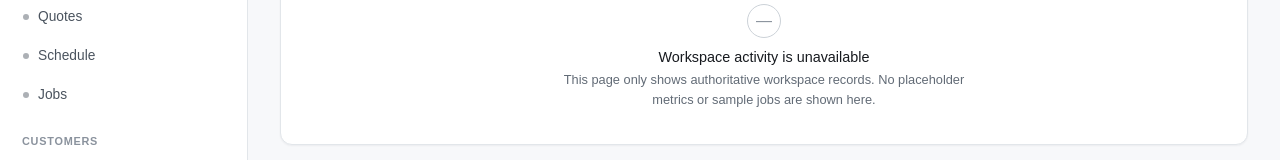
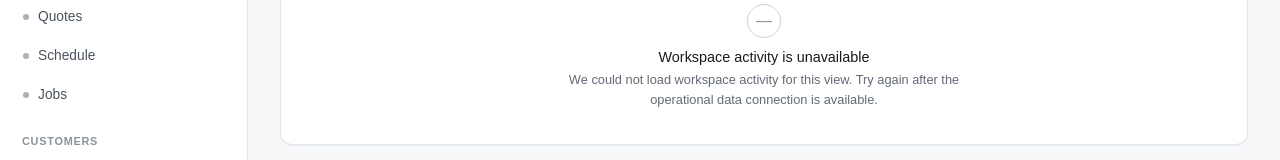
Before and after one commit to SaamVR/ServiceDesk, a Next.js app: page /app/brightroom/overview in a window 1280 px wide. Shown: the part 227-387 px from the top of the page. Built offline with nearby package versions, Linux system fonts and the light colour scheme.

Commit message:
fix(ui): tighten overview truth and timestamp presentation

```diff
--- a/src/features/operations/StaffOverviewDashboard.tsx
+++ b/src/features/operations/StaffOverviewDashboard.tsx
@@ -32,7 +32,7 @@ export function StaffOverviewDashboard({
         <Panel>
           <EmptyState
             title="Workspace activity is unavailable"
-            description="This page only shows authoritative workspace records. No placeholder metrics or sample jobs are shown here."
+            description="We could not load workspace activity for this view. Try again after the operational data connection is available."
           />
         </Panel>
       </>
@@ -136,7 +136,7 @@ export function StaffOverviewDashboard({
                 <article className="app-row" key={visit.id}>
                   <div>
                     <h3>Visit {visit.id}</h3>
-                    <p>{new Date(visit.startAt).toLocaleString("en-US", { dateStyle: "medium", timeStyle: "short" })}</p>
+                    <p>{formatVisitStart(visit.startAt)}</p>
                   </div>
                   <div className="app-row-meta">
                     <StatusBadge tone={visit.status === "PAYMENT_REVIEW" || visit.status === "PENDING_REVIEW" ? "warning" : "neutral"}>{readable(visit.status)}</StatusBadge>
```
